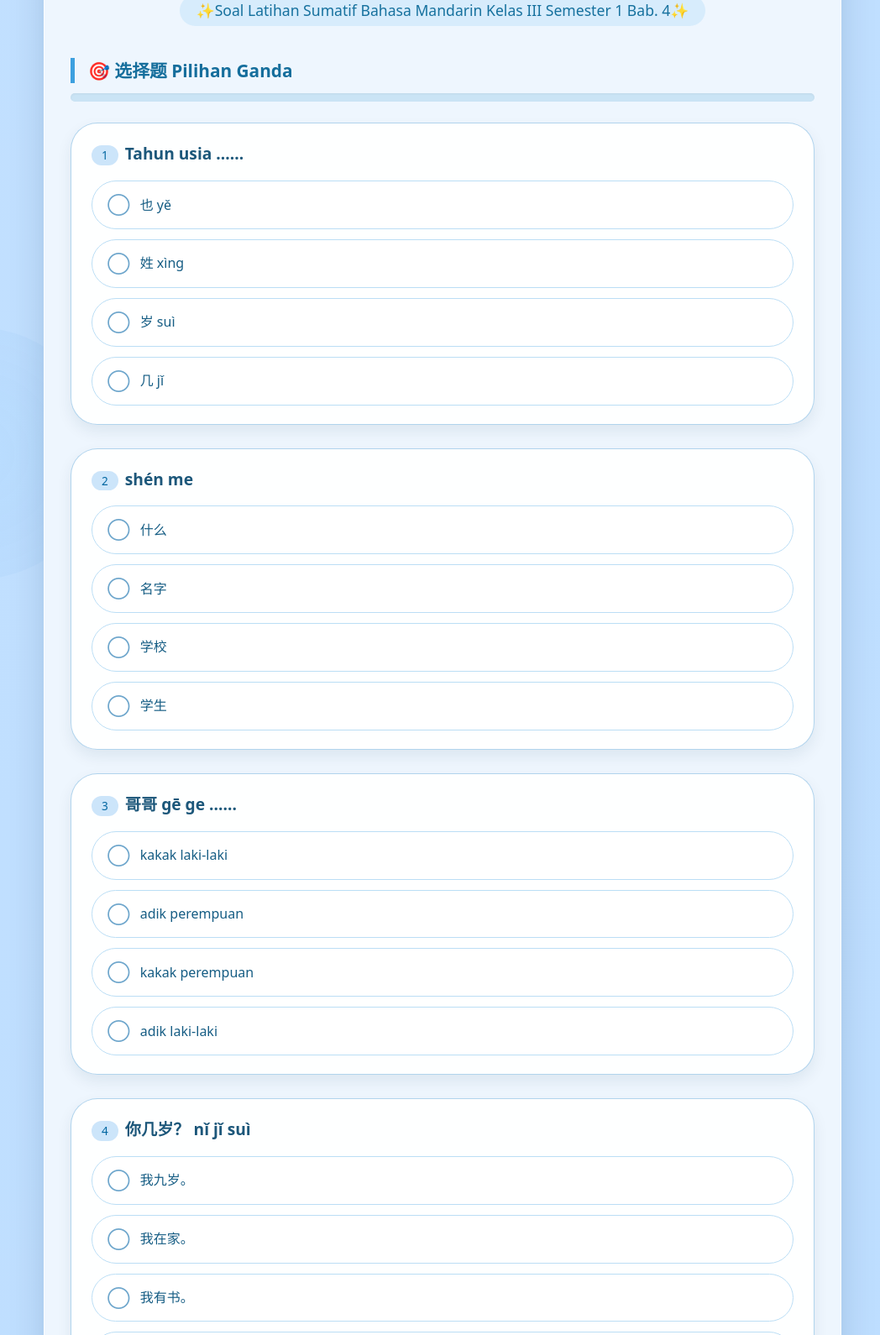
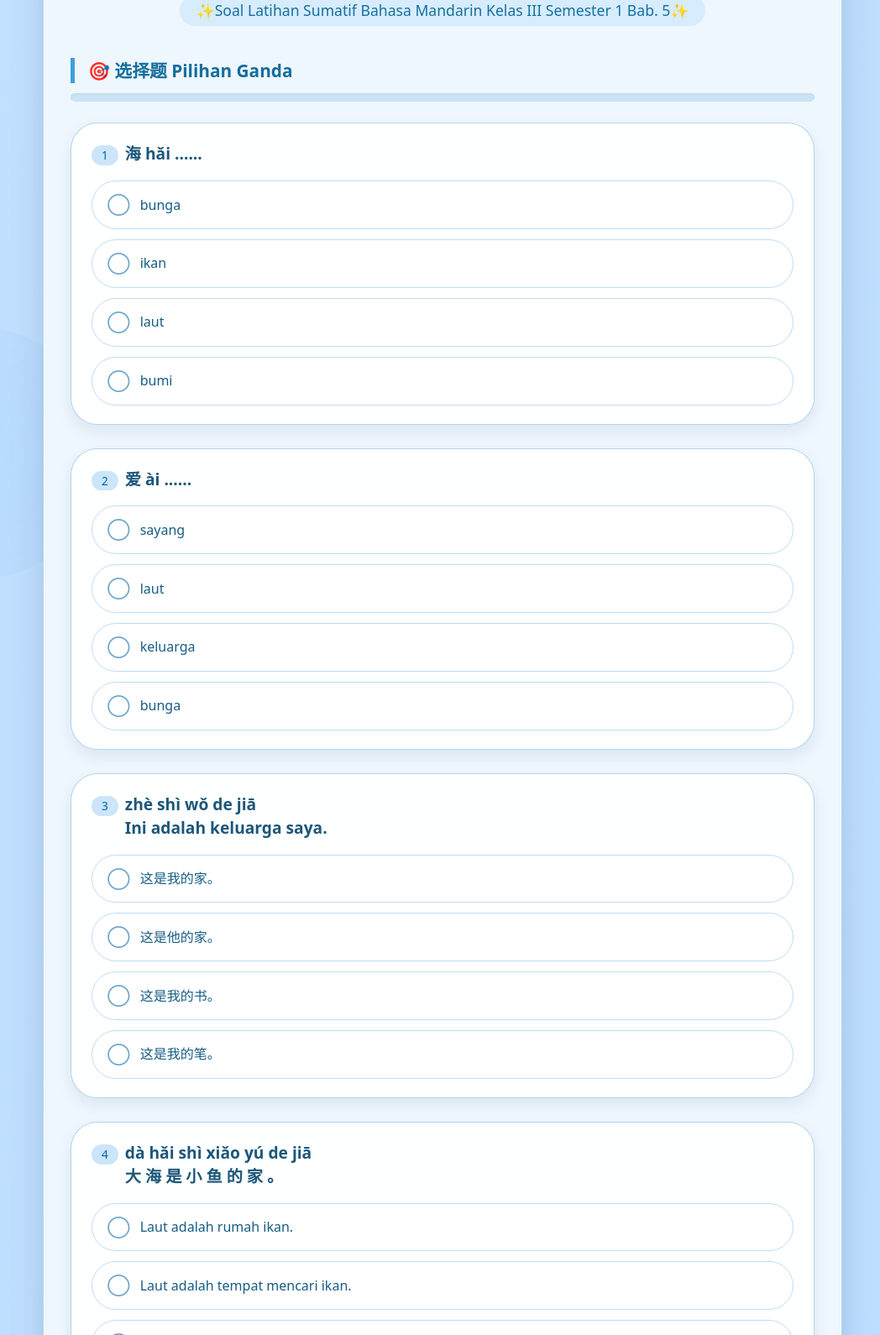
Before and after one commit to sujianduo/Kelas-3, a plain HTML site: page index.html in a window 1280 px wide. Shown: the part 230-1820 px from the top of the page at 84% size, without its empty margins (113-1161 px from the left). Drawn offline with Linux system fonts and the light colour scheme.

Commit message:
Add files via upload

```diff
--- a/index.html
+++ b/index.html
@@ -400,8 +400,8 @@
 <div class="container">
     <img src="SD.png" alt="logo sekolah" class="logo" onerror="this.style.display='none'">
 
-    <h1>三年级第一学期第四课汉语测验通关练习</h1>
-    <div style="text-align: center;"><h2>✨Soal Latihan Sumatif Bahasa Mandarin Kelas III Semester 1 Bab. 4✨</h2></div>
+    <h1>三年级汉语第一学期第五课测验通关练习</h1>
+    <div style="text-align: center;"><h2>✨Soal Latihan Sumatif Bahasa Mandarin Kelas III Semester 1 Bab. 5✨</h2></div>
 
     <div class="left-title">🎯 选择题 Pilihan Ganda</div>
 
@@ -431,27 +431,26 @@
 <script>
     // ---------- 原始题库，全面包含  年级知识点 ----------
     const rawQuestions = [
-		{id:1,text:"叫 jiào ......", options:["memanggil / bernama","berumur","nama","nama keluarga"],correct:0},
-		{id:2,text:"Apa ......", options:["什么 shén me","叫 jiào","岁 suì","名字 mínɡ zi"],correct:0},
-		{id:3,text:"名字 mínɡ zi ......", options:["nama","umur","memanggil / bernama","nama keluarga"],correct:0},
-		{id:4,text:"Marga / nama keluarga ......", options:["姓 xìnɡ","岁 suì","叫 jiào","几 jǐ"],correct:0},
-		{id:5,text:"哥哥 ɡē ɡe ......", options:["kakak laki-laki","kakak perempuan","adik laki-laki","adik perempuan"],correct:0},
-		{id:6,text:"Kakak perempuan ......", options:["姐姐 jiě jie","哥哥 ɡē ɡe","弟弟 dì di","妹妹 mèi mei"],correct:0},
-		{id:7,text:"几 jǐ ......", options:["berapa","kapan","apa","siapa"],correct:0},
-		{id:8,text:"Tahun usia ......", options:["岁 suì","姓 xìnɡ","也 yě","几 jǐ"],correct:0},
-		{id:9,text:"也 yě ......", options:["juga","berapa","marga","tahun usia"],correct:0},
-		{id:10,text:"Kamu ......", options:["你 nǐ","叫 jiào","他 tā","我 wǒ"],correct:0},
-		{id:11,text:"mínɡ zi", options:["名字","老师","学生","什么"],correct:0},
-		{id:12,text:"shén me", options:["什么","名字","学生","学校"],correct:0},
-		{id:13,text:"ɡē ɡe", options:["哥哥","姐姐","弟弟","妹妹"],correct:0},
-		{id:14,text:"jiě jie", options:["姐姐","哥哥","弟弟","妹妹"],correct:0},
-		{id:15,text:"dì di", options:["弟弟","妹妹","姐姐","哥哥"],correct:0},
-		{id:16,text:"你叫什么名字？ nǐ jiào shén me mínɡ zi", options:["Siapa nama kamu?","Berapa umur kamu?","Kamu kelas berapa?","Dimana rumah kamu?"],correct:0},
-		{id:17,text:"我叫王小华。 wǒ jiào wánɡ xiǎo huá", options:["Saya bernama Wang Xiaohua.","Adik laki-laki saya bernama Wang Xiaohua.","Saya berumur 9 tahun.","Saya bermarga Wang."],correct:0},
-		{id:18,text:"你几岁？ nǐ jǐ suì", options:["Kamu berumur berapa tahun?","Siapa nama kamu?","Kamu kelas berapa?","Dimana rumah kamu?"],correct:0},
-		{id:19,text:"你叫什么名字？ nǐ jiào shén me mínɡ zi", options:["我叫王小华。","我九岁。","我姓王。","我有书。"],correct:0},
-		{id:20,text:"你几岁？ nǐ jǐ suì", options:["我九岁。","我姓王。","我有书。","我在家。"],correct:0},
-		{id:21,text:"我九岁。 wǒ jiǔ suì", options:["Saya berumur 9 tahun.","Saya berumur 10 tahun.","Saya berumur 8 tahun.","Saya berumur 7 tahun."],correct:0}
+		{id:1,text:"家 jiā ......", options:["keluarga / rumah","ayah","nenek","sayang"],correct:0},
+		{id:2,text:"Ada / punya ......", options:["有 yǒu","这 zhè","是 shì","爱 ài"],correct:0},
+		{id:3,text:"爷爷 yé ye ......", options:["kakek","nenek","paman","bibi"],correct:0},
+		{id:4,text:"Nenek ......", options:["奶奶 nǎi nai","爷爷 yé ye","叔叔 shū shu","姑姑 ɡū ɡu"],correct:0},
+		{id:5,text:"爱 ài ......", options:["sayang","laut","bunga","keluarga"],correct:0},
+		{id:6,text:"Ikan ......", options:["鱼 yú","花 huā","海 hǎi","家 jiā"],correct:0},
+		{id:7,text:"海 hǎi ......", options:["laut","ikan","bunga","bumi"],correct:0},
+		{id:8,text:"Bunga ......", options:["花 huā","鱼 yú","海 hǎi","家 jiā"],correct:0},
+		{id:9,text:"这 zhè ......", options:["ini","berapa","adalah","dan"],correct:0},
+		{id:10,text:"Berapa ......", options:["几 jǐ","这 zhè","和 hé","是 shì"],correct:0},
+		{id:11,text:"jiā", options:["家","爱","爷","奶"],correct:0},
+		{id:12,text:"yé ye", options:["爷爷","奶奶","叔叔","姑姑"],correct:0},
+		{id:13,text:"nǎi nai", options:["奶奶","爷爷","叔叔","姑姑"],correct:0},
+		{id:14,text:"yú", options:["鱼","鸟","牛","马"],correct:0},
+		{id:15,text:"hǎi", options:["海","天","河","地"],correct:0},
+		{id:16,text:"wǒ ài wǒ de jiā<br>我 爱 我 的 家 。", options:["Saya sayang keluarga saya.","Saya sayang teman-teman.","Saya sayang ayah saya.","Saya sayang ibu saya."],correct:0},
+		{id:17,text:"dà hǎi shì xiǎo yú de jiā<br>大 海 是 小 鱼 的 家 。", options:["Laut adalah rumah ikan.","Laut adalah rumah bunga.","Ini adalah rumah saya.","Laut adalah tempat mencari ikan."],correct:0},
+		{id:18,text:"wǒ jiā yǒu wǔ kǒu rén<br>我 家 有 五 口 人 。", options:["Keluarga saya ada 5 orang.","Keluarga saya ada 4 orang.","Keluarga saya ada 6 orang.","Keluarga saya ada 8 orang."],correct:0},
+		{id:19,text:"zhè shì wǒ de jiā<br>Ini adalah keluarga saya.", options:["这是我的家。","这是我的书。","这是我的笔。","这是他的家。"],correct:0},
+		{id:20,text:"zhè shì wǒ mā ma<br>Ini adalah ibu saya.", options:["这是我妈妈。","这是我爸爸。","这是我爷爷。","这是我奶奶。"],correct:0}
     ];
 
     let currentQuestions = [];      // 存储 shuffle 之后带 shuffledOptions & shuffledCorrect 的题目
```
